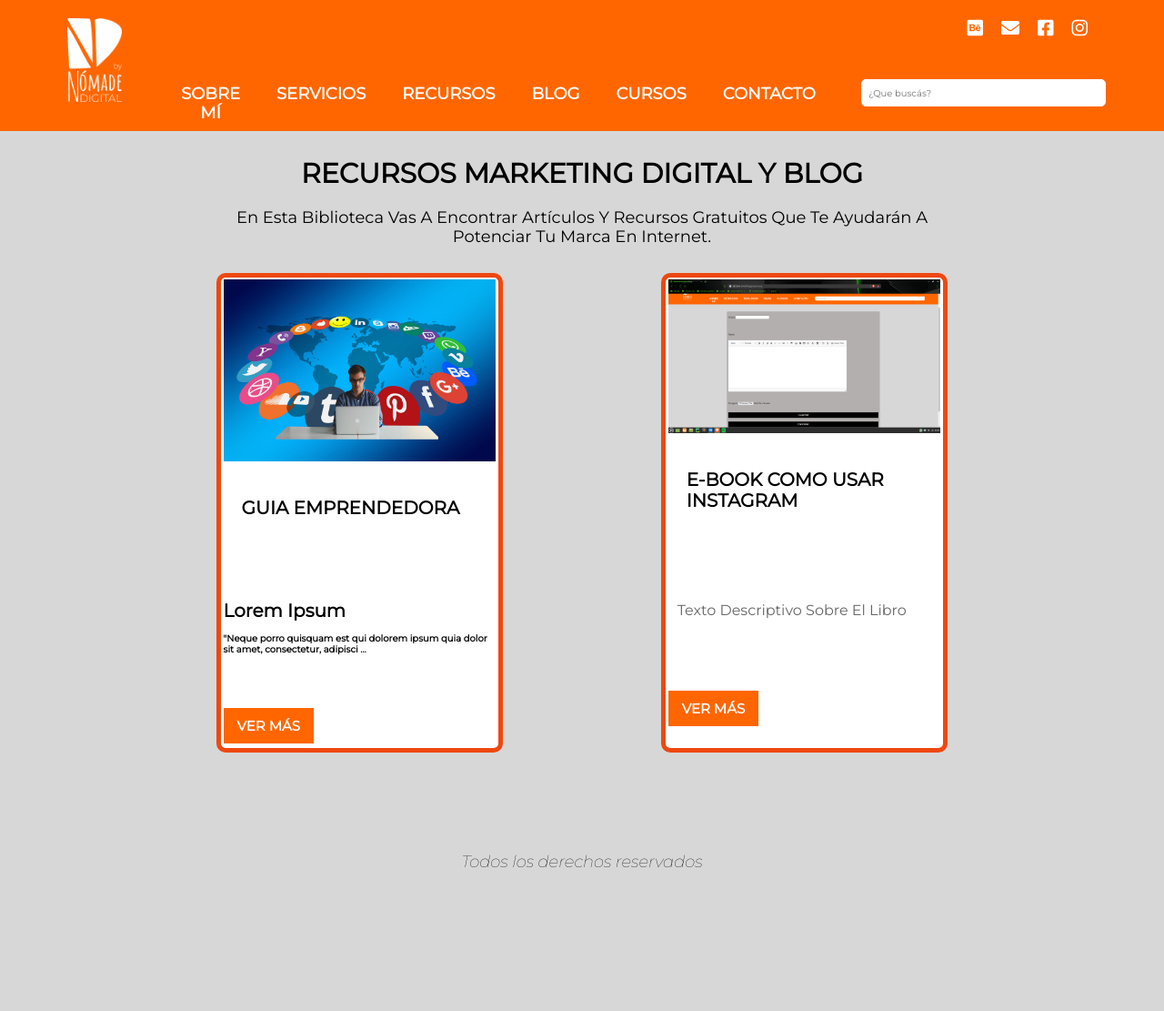
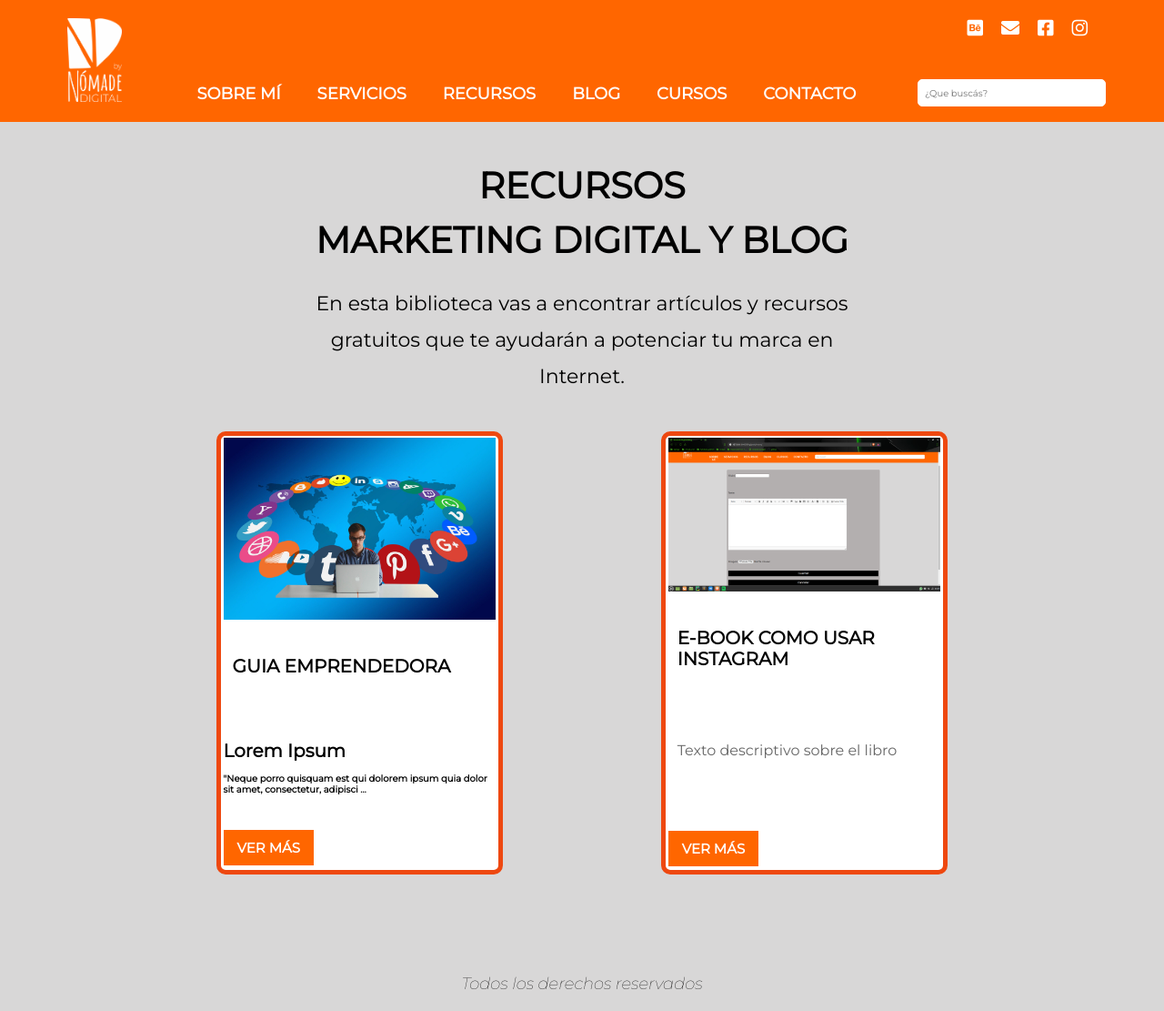
Before and after one commit to Cristian-Estevez/Nomade-Digital, a Django app: page /recursos/ in a window 1280 px wide. Shown: the whole page at 91% size. Before the commit the page ends 953 px from the top, so only its background shows below. Run offline with Django 3.2, Linux system fonts and the light colour scheme; data comes from the database, SQL or seed files in the repository; both versions use the stored data as it was after the commit; some libraries are stand-ins or nearby versions.

Commit message:
cambios minimos css

```diff
--- a/nomade_digital/blog/templates/blog/lista_borrador_post.html
+++ b/nomade_digital/blog/templates/blog/lista_borrador_post.html
@@ -17,12 +17,12 @@
             {% if post.imagen.url is not None %}
                 <img src='{{ post.imagen.url }}'>
             {% endif %}
-
+<hr>
 
             <p>Creado: {{ post.creado|date:'d-m-y' }}</p>
             <h2>{{ post.titulo }}</h2>
             <p>{{ post.texto|truncatewords:4|safe }}</p>
-            <a href="{% url 'blog:editar_post' pk=post.pk %}">Editar</a>
+            <a href="{% url 'blog:editar_post' pk=post.pk %}" class="boton">Editar</a>
 
 
         </div>
--- a/nomade_digital/blog/templates/blog/lista_posts.html
+++ b/nomade_digital/blog/templates/blog/lista_posts.html
@@ -29,7 +29,7 @@
                         <hr>
                             <h2>{{ post.titulo }}</h2>
 
-                            <p>{{ post.texto|safe|truncatewords:15 }}</p>
+                            <p>{{ post.texto|safe|truncatewords:10 }}</p>
                             <a href="{% url 'blog:detalle_post' pk=post.pk %}" class="boton">
                                 Ver más >>
                             </a>
--- a/nomade_digital/index/static/index/css/styles.css
+++ b/nomade_digital/index/static/index/css/styles.css
@@ -161,16 +161,11 @@
                 display: inline!important;
                 margin-left: 3rem;
                 margin-top: .4rem;
-                width: 100%;
-
-            }
-
-            .contenedor-barra input{
+                width: 20%;
                 height: 3rem;
                 border: 1px solid white;
                 border-radius: 5px;
             }
-
 
 
 
@@ -525,7 +520,7 @@
 
         .contenido-blog h2{
             text-transform: uppercase;
-            padding: 2rem;
+            padding: 2rem 2rem 2rem 1rem;
 
         }
 
@@ -621,7 +616,7 @@ EDITAR POST------- */
         .contenedor-blog-interno p{
 
             font-size: 1.6rem;
-            margin-top: 2rem;
+            margin-bottom: 3rem;
         }
 
         .boton-lista-post{
@@ -670,14 +665,16 @@ DETALLE POST------- */
             font-weight: 900;
         }
 
-        .contenedor-detalle-post-titulos h2, p{
-            margin-bottom: 3rem;
+        .contenedor-detalle-post-titulos h2{
+            margin-bottom: 5rem;
+            padding-top: 4rem;
             text-transform: capitalize;
         }
 
         .contenedor-detalle-post-titulos p {
             text-align: left;
             padding-top: 5rem;
+
         }
 
         .contenedor-detalle-post-titulos img{
@@ -792,15 +789,25 @@ LISTA BORRADORES POST------- */
 
     .contenedor-recursos-interna{
         text-align: center;
-        max-width: 60%;
-        margin-top: 3rem;
+        max-width: 50%;
+        margin: 4rem auto;
+        line-height: 4rem;
     }
 
     .contenedor-recursos-interna h2{
-        font-size: 3rem;
+        font-size: 4rem;
         margin-bottom: 2rem;
+        line-height: 6rem;
     }
 
     .contenedor-recursos-interna p {
-        font-size: 1.8rem;
+        font-size: 2.2rem;
     }
+
+    .contenido-blog i{
+        display: block;
+        color: black;
+        font-size: 1.2rem;
+        font-weight: 700;
+        margin-bottom: 2rem;
+    }
--- a/nomade_digital/recursos/templates/recursos/borrador_recursos.html
+++ b/nomade_digital/recursos/templates/recursos/borrador_recursos.html
@@ -19,14 +19,16 @@
                 <img src='{{ recurso.imagen.url }}'>
             {% endif %}
 
+            <hr>
 
-            <p>{{ recurso.creado }}</p>
 
             <h2>{{ recurso.titulo }}</h2>
 
             <p>{{ recurso.texto|truncatewords:15|safe }}</p>
 
-            <a href="{% url 'recursos:editar_recurso' pk=recurso.pk %}">Editar</a>
+            <i>{{ recurso.creado }}</i>
+
+            <a href="{% url 'recursos:editar_recurso' pk=recurso.pk %}" class="boton">Editar</a>
 
 
         </div>
--- a/nomade_digital/recursos/templates/recursos/recursos.html
+++ b/nomade_digital/recursos/templates/recursos/recursos.html
@@ -28,7 +28,7 @@
     {% endif %}
 
     <div class="contenedor contenedor-recursos-interna">
-        <h2>Recursos Marketing Digital y Blog</h2>
+        <h2>Recursos <br> Marketing Digital y Blog</h2>
 
         <p>En esta biblioteca vas a encontrar artículos y recursos gratuitos que te ayudarán a potenciar tu marca en Internet.</p>
 
```
Also changed, not shown: nomade_digital/db.sqlite3.
